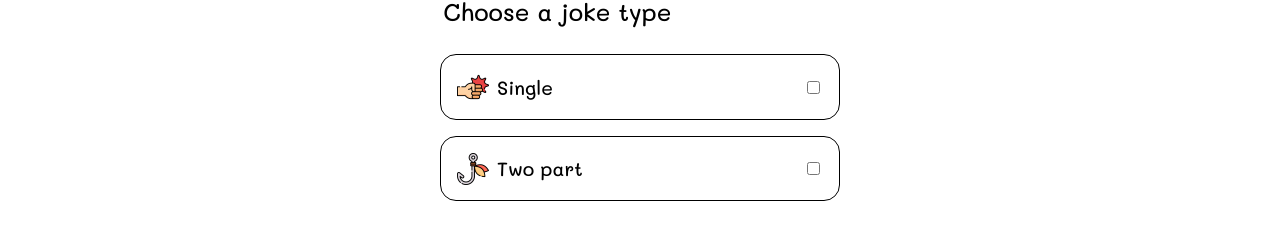
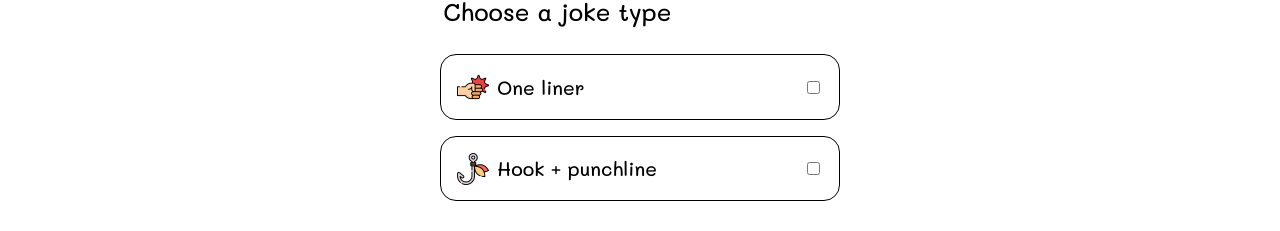
Before and after one commit to Elir-Mahad/jokery, a React (Create React App) app: page / in a window 1280 px wide. Both pictures are taken after a click on the button "Reset your settings". Shown: the part 191-422 px from the top of the page. Built offline with nearby package versions, Linux system fonts and the light colour scheme.

Commit message:
content(joketypes): update osname

```diff
--- a/src/components/SettingsCard.js
+++ b/src/components/SettingsCard.js
@@ -246,14 +246,14 @@ function SettingsCard() {
               <OneSet>
                 <OsNameIcon>
                   <OsIcon src={singleicon} />
-                  <OsName>Single</OsName>
+                  <OsName>One liner</OsName>
                 </OsNameIcon>
                 <OsInput onClick={showFullJk} type="checkbox" />
               </OneSet>
               <OneSet>
                 <OsNameIcon>
                   <OsIcon src={twoparticon} />
-                  <OsName>Two part</OsName>
+                  <OsName>Hook + punchline</OsName>
                 </OsNameIcon>
                 <OsInput onClick={showPunchDelJk} type="checkbox" />
               </OneSet>
```
